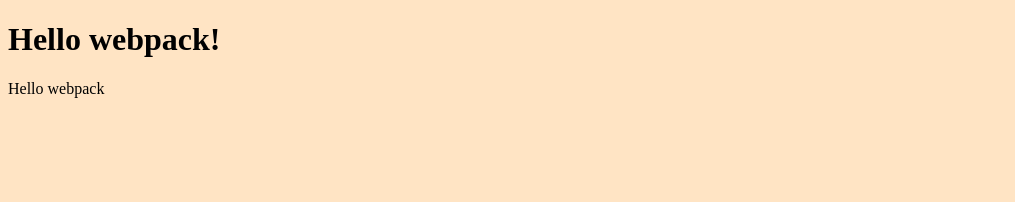
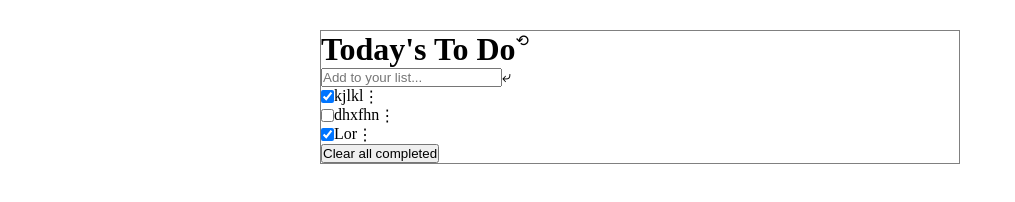
Before and after one commit to Yulianav09/To-Do-list, a website built with webpack: page src/index.html in a window 1280 px wide. Shown: the whole page, without its empty margins (0-1015 px from the left). Built offline with nearby package versions, Linux system fonts and the light colour scheme.

Commit message:
Added Javascript

```diff
--- a/src/index.html
+++ b/src/index.html
@@ -1,11 +1,24 @@
 <!DOCTYPE html>
 <html lang="en">
 <head>
-    <meta charset="UTF-8">
-    <meta name="viewport" content="width=device-width, initial-scale=1.0">
-    <title>Wbpack Exercise</title>
+  <meta charset="UTF-8">
+  <meta name="viewport" content="width=device-width, initial-scale=1.0">
+  <title>TO Do List</title>
 </head>
 <body>
-    <h1>Hello webpack!</h1>
+  <main>
+    <div class="toDoItem">
+  <h1>Today's To Do</h1>
+  <div>	&#x27F2;</div>
+</div>
+<div class="toDoItem">
+  <input name="addList" type="text" id="addList" placeholder="Add to your list...">
+  <div>	&#x2936;</div>
+</div>
+  <div id="container">
+
+  </div>
+  <button class="clearButton">Clear all completed</button>
+</main>
 </body>
 </html>
--- a/src/index.js
+++ b/src/index.js
@@ -1,14 +1,37 @@
-import _ from 'lodash';
 import './style.css';
 
- function component() {
-   const element = document.createElement('div');
+const toDo = [
+  {
+    description: 'Lor',
+    completed: true,
+    index: 9
+  },
+  {
+    description: 'kjlkl',
+    completed: true,
+    index: 1
+  },
+  {
+    description: 'dhxfhn',
+    completed: false,
+    index: 7
+  }
+]
 
-  // Lodash, now imported by this script
-   element.innerHTML = _.join(['Hello', 'webpack'], ' ');
-   element.classList.add('hello');
+const container = document.querySelector('#container');
 
-   return element;
- }
+const createToDo = (toDo) => {
+  const toDoItem = document.createElement('article');
+  toDoItem.classList.add('toDoItem');
 
- document.body.appendChild(component());
+  toDoItem.innerHTML = `
+  <input type="checkbox" ${toDo.completed ? `checked`:``}>
+  <p>${toDo.description}</p>
+  <div class="dragger">&#8942;</div>
+  `
+  container.appendChild(toDoItem);
+}
+toDo.sort((a,b) => a.index-b.index);
+for (let i = 0; i < toDo.length; i += 1) {
+  createToDo(toDo[i])
+}
--- a/src/style.css
+++ b/src/style.css
@@ -1,3 +1,20 @@
+* {
+  box-sizing: border-box;
+  margin: 0;
+  padding: 0;
+}
+
 body {
-  background-color: bisque;
+  padding-top: 30px;
 }
+
+main {
+  width: 50%;
+  border: 1px solid gray;
+  margin: 0 auto;
+}
+
+.toDoItem {
+  display: flex;
+  flex-direction: row;
+}
```
